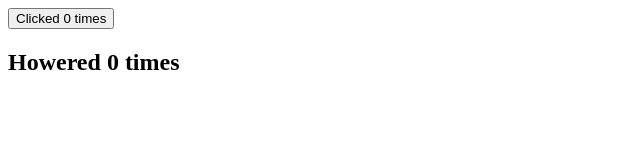
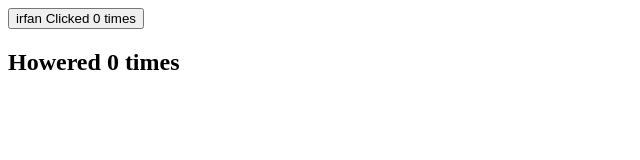
Before and after one commit to irffanasiff/react-basics, a React (Create React App) app: page / in a window 1280 px wide. Shown: the top 160 px of the page, without its empty margins (0-640 px from the left). Built offline with nearby package versions, Linux system fonts and the light colour scheme.

Commit message:
modifying HOC

```diff
--- a/src/App.js
+++ b/src/App.js
@@ -11,7 +11,7 @@
 function App() {
   return (
     <div>
-      <ClickCounter />
+      <ClickCounter name= "irfan"/>
       <HowerCounter />
     </div>
   );
--- a/src/Components.js/HOC/ClickCounter.js
+++ b/src/Components.js/HOC/ClickCounter.js
@@ -6,10 +6,10 @@
     const { count, incrementCount } = this.props;
     return (
       <div>
-        <button onClick={incrementCount}>Clicked {count} times</button>
+        <button onClick={incrementCount}>{this.props.name} Clicked {count} times</button>
       </div>
     );
   }
 }
 
-export default withCounter(ClickCounter);
+export default withCounter(ClickCounter, 10);
--- a/src/Components.js/HOC/HowerCounter.js
+++ b/src/Components.js/HOC/HowerCounter.js
@@ -11,4 +11,4 @@
   }
 }
 
-export default withComponent(HowerCounter);
+export default withComponent(HowerCounter, 3);
--- a/src/Components.js/HOC/withCounter.js
+++ b/src/Components.js/HOC/withCounter.js
@@ -1,6 +1,6 @@
 import React from "react";
 
-const withCounter = (WrappedComponent) => {
+const withCounter = (WrappedComponent, incrementNumber) => {
   class NewComponent extends React.Component {
     constructor(props) {
       super(props);
@@ -12,7 +12,7 @@
 
     incrementCount = () => {
       this.setState((prevState) => {
-        return { count: prevState.count + 1 };
+        return { count: prevState.count + incrementNumber };
       });
     };
 
@@ -22,6 +22,7 @@
           <WrappedComponent
             count={this.state.count}
             incrementCount={this.incrementCount}
+            {...this.props} //props are passed from app -> HOC so to use them in child component you need to pass them to child through HOC
           />
         </div>
       );
```
